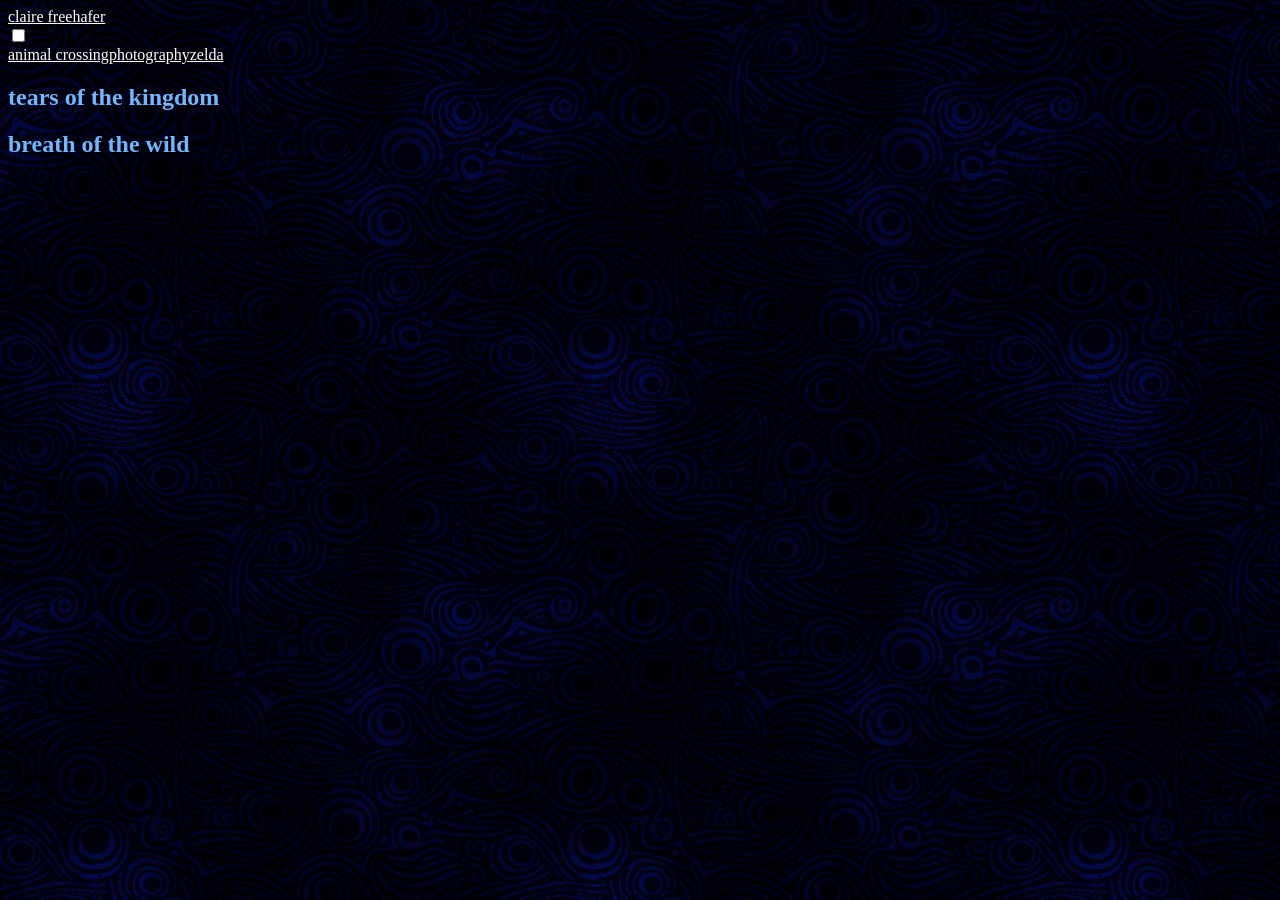
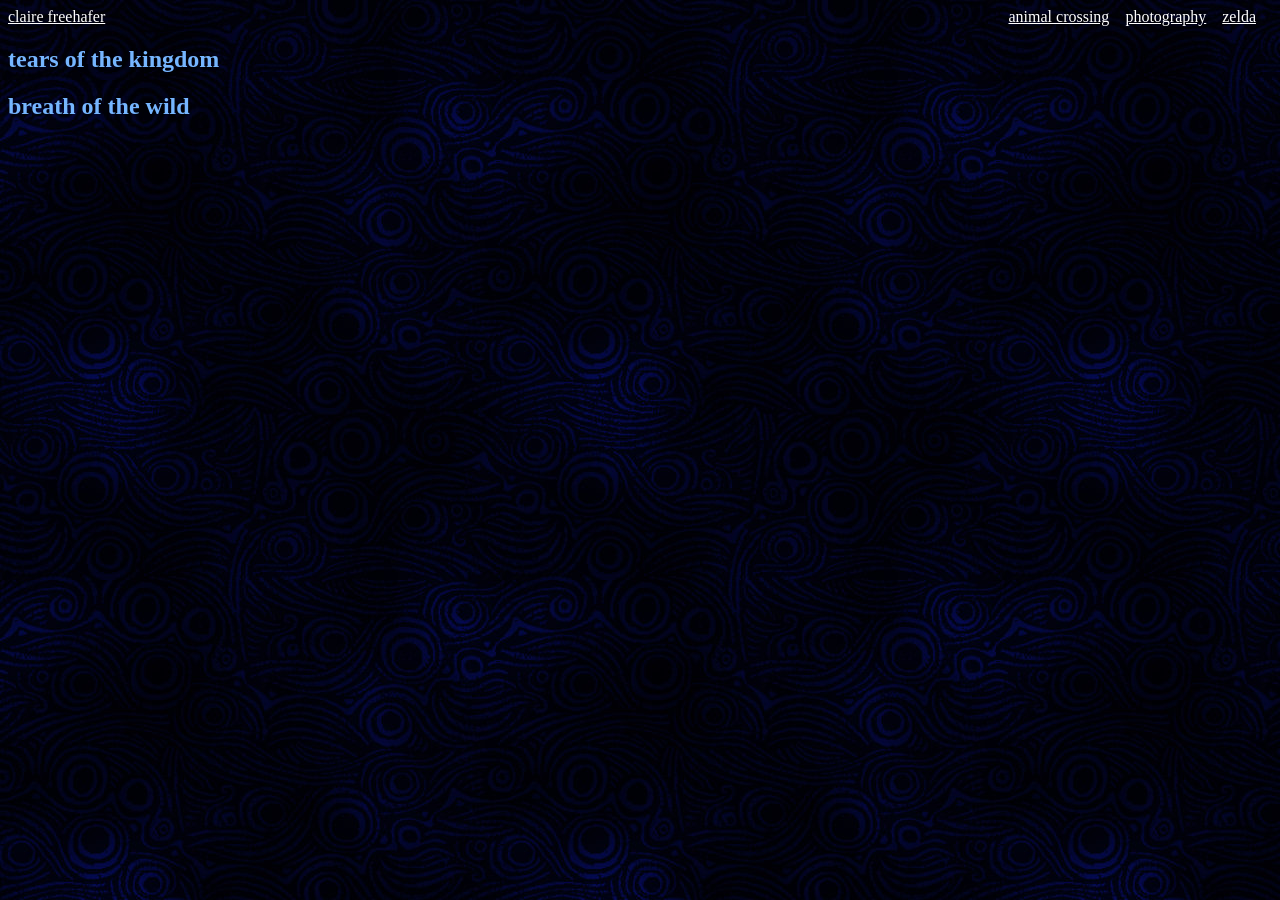
Before and after one commit to clairefreehafer/webbed-site-jekyll, a Jekyll site: the page built from zelda.md, in a window 1280 px wide. Built offline with Jekyll 4.4.1, drawn with Linux system fonts in a browser that asks for light colours.

Commit message:
base header tweaks

```diff
--- a/_includes/head.html
+++ b/_includes/head.html
@@ -2,6 +2,7 @@
   <meta charset="utf-8">
   <meta http-equiv="X-UA-Compatible" content="IE=edge">
   <meta name="viewport" content="width=device-width, initial-scale=1">
+  <link rel="stylesheet" href="{{ "/assets/styles/main.css" | relative_url }}">
   {%- if layout.custom_css -%}
     <link rel="stylesheet" href="/assets/styles/{{ layout.custom_css }}">
   {%- endif -%}
--- a/_includes/header.html
+++ b/_includes/header.html
@@ -1,6 +1,4 @@
 <header class="site-header" role="banner">
-
-  <div class="wrapper">
   {%- assign default_paths = site.pages | map: "path" -%}
   {%- assign page_paths = site.header_pages | default: default_paths -%}
   <a class="site-title" rel="author" href="{{ "/" | relative_url }}">{{ site.title | escape }}</a>
@@ -16,7 +14,7 @@
         </span>
       </label>
 
-        <div class="trigger">
+      <div class="nav-links">
         {%- for path in page_paths -%}
           {%- assign my_page = site.pages | where: "path", path | first -%}
           {%- if my_page.title -%}
@@ -26,5 +24,4 @@
       </div>
     </nav>
   {%- endif -%}
-  </div>
 </header>
--- a/_layouts/default.html
+++ b/_layouts/default.html
@@ -12,9 +12,6 @@
         {{ content }}
       </div>
     </main>
-
-    {%- include footer.html -%}
-
   </body>
 
 </html>
--- a/assets/styles/animal_crossing.css
+++ b/assets/styles/animal_crossing.css
@@ -38,7 +38,6 @@ body {
   display: flex;
   width: 100%;
   margin: 1rem 0 0;
-  flex-shrink: 1;
 }
 
 .svg-title {
@@ -75,7 +74,6 @@ nav {
   box-shadow: 0 0.75rem 0.5rem -0.5rem rgba(0, 0, 0, 0.5);
   padding: 1rem 2rem;
   text-align: center;
-  height: 100%;
 }
 
 .menu-icon {
--- /dev/null
+++ b/assets/styles/main.css
@@ -0,0 +1,52 @@
+header {
+  display: flex;
+  justify-content: space-between;
+}
+
+.menu-icon {
+  display: none;
+}
+
+.nav-trigger {
+  display: none;
+}
+
+.page-link {
+  margin-right: 1rem;
+}
+
+@media (max-width: 600px) {
+  nav {
+    display: flex;
+    flex-direction: column;
+    align-items: flex-end;
+  }
+
+  .menu-icon {
+    display: block;
+    cursor: pointer;
+  }
+
+  input ~ .nav-links {
+    clear: both;
+    display: none;
+  }
+
+  input:checked ~ .nav-links {
+    display: block;
+    position: absolute;
+    right: 1rem;
+    top: 30px;
+    padding-bottom: 5px;
+  }
+
+  .nav-links {
+    display: flex;
+    flex-direction: column;
+  }
+
+  .page-link {
+    display: block;
+    margin: 0;
+  }
+}
--- a/assets/styles/new_horizons.css
+++ b/assets/styles/new_horizons.css
@@ -27,7 +27,7 @@ body {
   position: relative;
   display: flex;
   width: 100%;
-  height: 100%;
+  height: auto;
 }
 
 .photo-border.hide-border {
```
Lines whose indentation alone changed are shown as unchanged.
